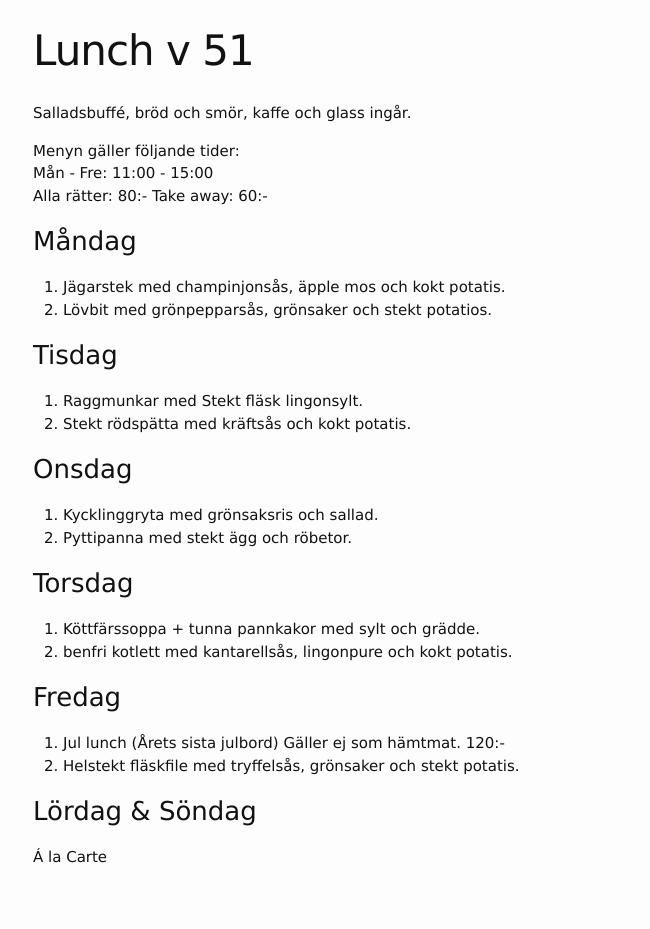
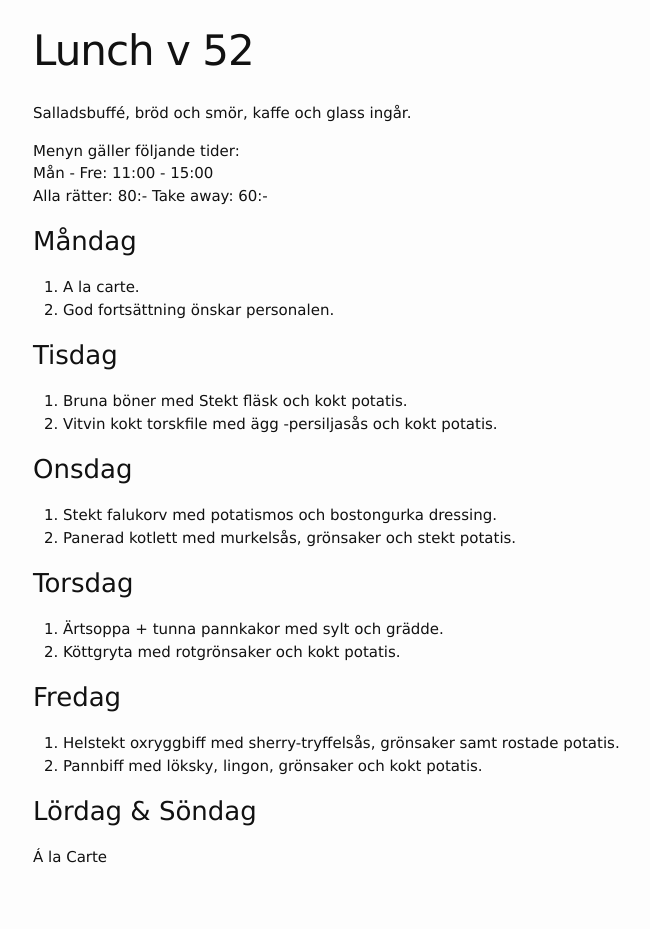
Before and after one commit to FarInn62/farinn62.github.io, a Jekyll site: the page built from lunch.md, in a window 1280 px wide. Shown: the whole page, without its empty margins (237-887 px from the left). Built offline with Jekyll 4.4.1, drawn with Linux system fonts in a browser that asks for light colours.

Commit message:
Update lunch.md

```diff
--- a/lunch.md
+++ b/lunch.md
@@ -1,6 +1,6 @@
 ---
 layout: foodmenu
-title: Lunch v 51
+title: Lunch v 52
 permalink: /lunch/
 published: true
 ---
@@ -12,28 +12,28 @@ Alla rätter: 80:- Take away: 60:-
 
 ### Måndag
 
-1. Jägarstek med champinjonsås, äpple mos och kokt potatis.
-2. Lövbit med grönpepparsås, grönsaker och stekt potatios.
+1. A la carte.
+2. God fortsättning önskar personalen.
 
 ### Tisdag
 
-1. Raggmunkar med Stekt fläsk lingonsylt.
-2. Stekt rödspätta med kräftsås och kokt potatis.
+1. Bruna böner med Stekt fläsk och kokt potatis.
+2. Vitvin kokt torskfile med ägg -persiljasås och kokt potatis.
 
 ### Onsdag
 
-1. Kycklinggryta med grönsaksris och sallad.
-2. Pyttipanna med stekt ägg och röbetor.
+1. Stekt falukorv med potatismos och bostongurka dressing.
+2. Panerad kotlett med murkelsås, grönsaker och stekt potatis.
 
 ### Torsdag
 
-1. Köttfärssoppa + tunna pannkakor med sylt och grädde.
-2. benfri kotlett med kantarellsås, lingonpure och kokt potatis.
+1. Ärtsoppa + tunna pannkakor med sylt och grädde.
+2. Köttgryta med rotgrönsaker och kokt potatis.
 
 ### Fredag
 
-1. Jul lunch (Årets sista julbord)  Gäller ej som hämtmat.        120:-
-2. Helstekt fläskfile med tryffelsås, grönsaker och stekt potatis.
+1. Helstekt oxryggbiff med sherry-tryffelsås, grönsaker samt rostade potatis.
+2. Pannbiff med löksky, lingon, grönsaker och kokt potatis.
 
 ### Lördag & Söndag
 
```
